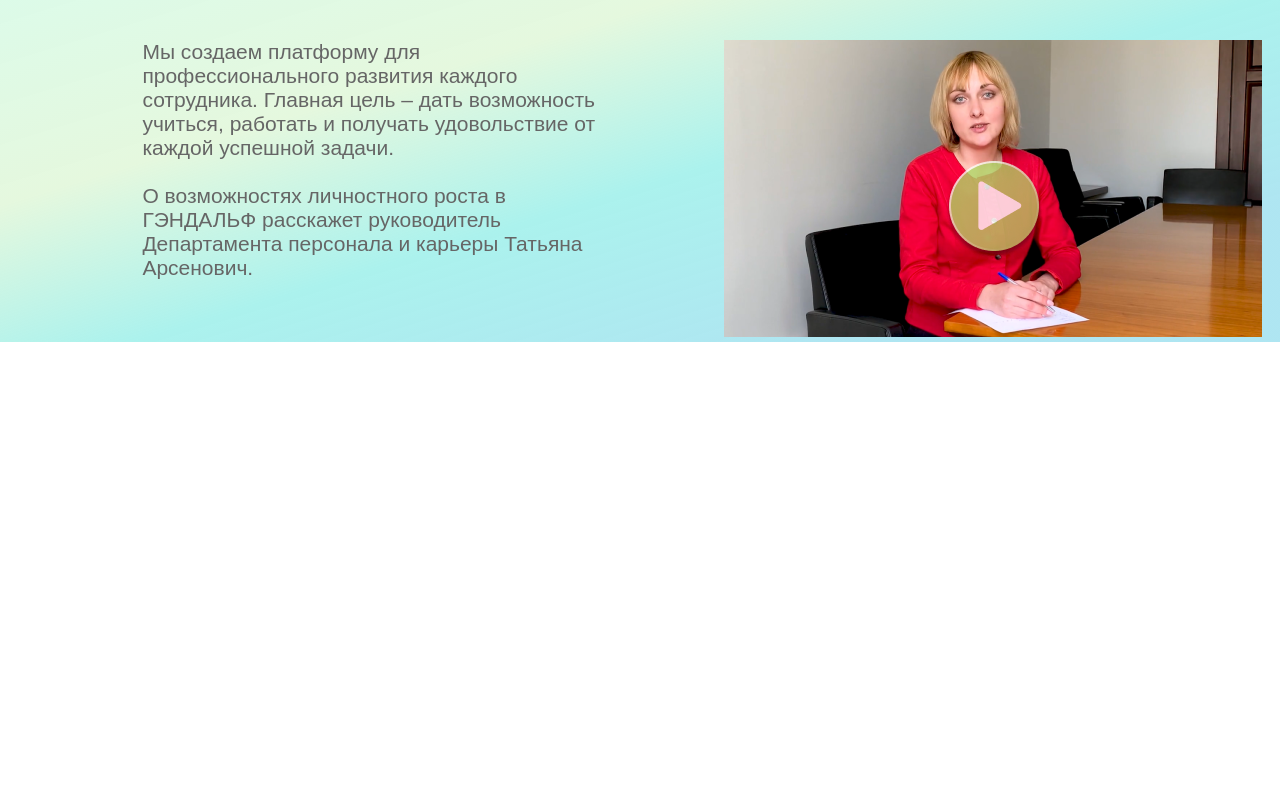
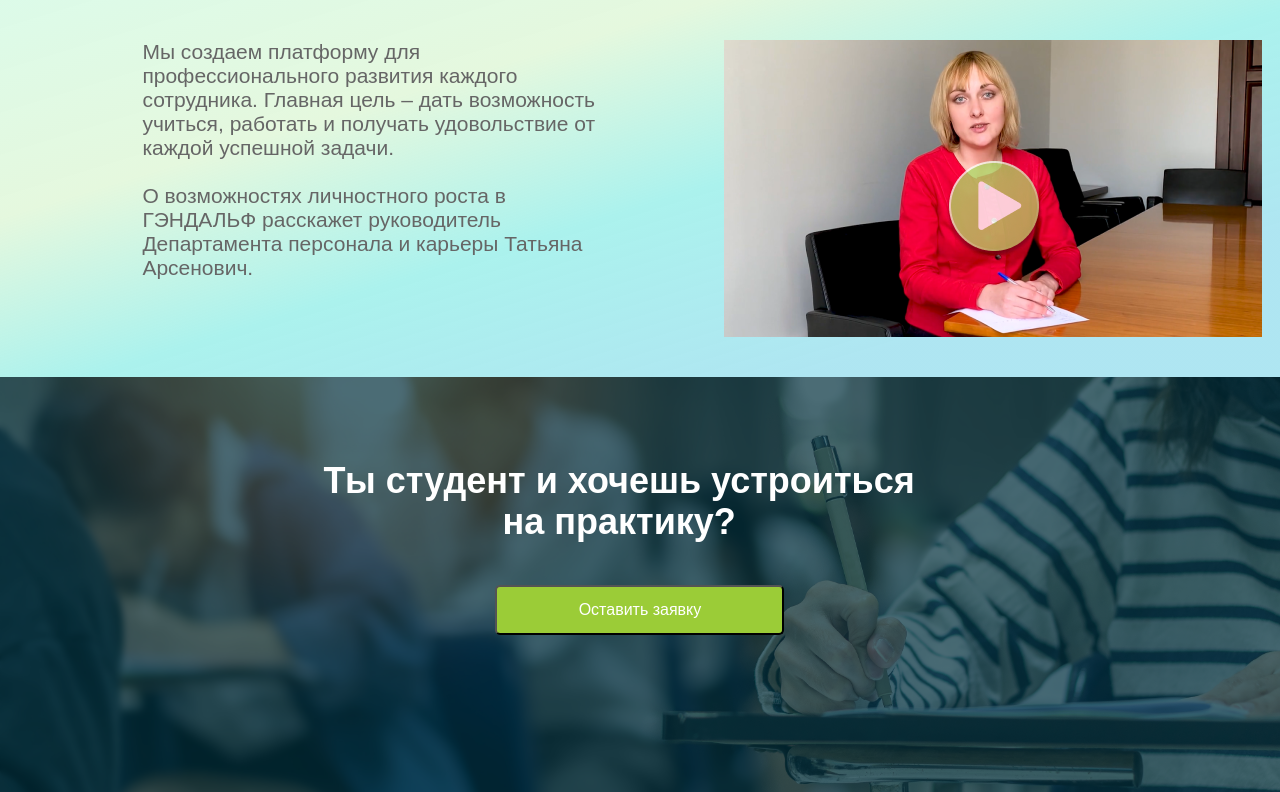
Before and after one commit to x1agy/GendalfTestTask, a website: page index.html in a window 1280 px wide. Shown: the part 1261-2053 px from the top of the page. Before the commit the page ends 1603 px from the top, so only its background shows below. Drawn offline with Linux system fonts and the light colour scheme.

Commit message:
completed question container

```diff
--- a/css/main.css
+++ b/css/main.css
@@ -1,3 +1,4 @@
 @import url(mainStyles.css/welcomeContainerStyle.css);
 @import url(mainStyles.css/aboutContainerStyle.css);
 @import url(mainStyles.css/videoAboutContainerStyle.css);
+@import url(mainStyles.css/questionContainerStyle.css);
--- /dev/null
+++ b/css/mainStyles.css/questionContainerStyle.css
@@ -0,0 +1,61 @@
+.main__container-question{
+    position: relative;
+    height: 415px;
+    background-image: url(../../img/mainimages/mainQuestionBGImage.jpg);
+    background-position: center;
+    background-size: cover;
+    background-repeat: no-repeat;
+    display: flex;
+    justify-content: center;
+}
+.main__container-question::before{
+    content: '';
+    display: block;
+    width: 100%;
+    height: 100%;
+    position: absolute;
+    top: 0;
+    left: 0;
+    right: 0;
+    bottom: 0;
+    background-color: rgba(0, 47, 61, 0.70);
+    opacity: 100%;
+}
+.question-filing{
+    position: absolute;
+    display: flex;
+    flex-direction: column;
+    align-items: center;
+    text-align: center;
+}
+
+.question-filing-button{
+    width: 289px;
+    height: 50px;
+    flex-shrink: 0;
+    border-radius: 5px;
+    background: #9BCC37;
+    color: #fff;
+}
+
+.question-filing-button:hover{
+    transition: 0.3s;
+    background-color: darkgreen;
+}
+
+@media(min-width:360px){
+    .question-filing-text{
+        color: #fff;
+        margin: 30px 20% 21px 20%;
+        font-size: 28px;
+        font-weight: 100;
+    }
+}
+@media(min-width:910px){
+    .question-filing-text{
+        color: #fff;
+        margin: 83px 15% 43px 10%;
+        font-size: 36px;
+        font-weight: 700;
+    }
+}
--- a/css/mainStyles.css/videoAboutContainerStyle.css
+++ b/css/mainStyles.css/videoAboutContainerStyle.css
@@ -1,7 +1,7 @@
 .main__container-videoAbout{
     background: linear-gradient(163deg, rgba(40, 228, 115, 0.16) 11.27%, rgba(70, 205, 22, 0.14) 35.82%, rgba(39, 221, 209, 0.39) 57.4%, rgba(5, 176, 213, 0.32) 82.7%);
     backdrop-filter: blur(3.5px);
-    padding: 35px 18px 0 18px;
+    padding: 35px 18px 35px 18px;
     display: flex;
     justify-content: center;
 }
--- a/index.html
+++ b/index.html
@@ -70,6 +70,13 @@
             </div>
         </div>
 
+        <div class="main__container-question">
+            <div class="question-filing">
+                <h1 class="question-filing-text">Ты студент и хочешь устроиться на практику?</h1>
+                <button class="question-filing-button">Оставить заявку</button>
+            </div>
+        </div>
+
     </main>
 </body>
 </html>
```
Also changed, not shown: img/mainimages/mainQuestionBGImage.jpg (added).
